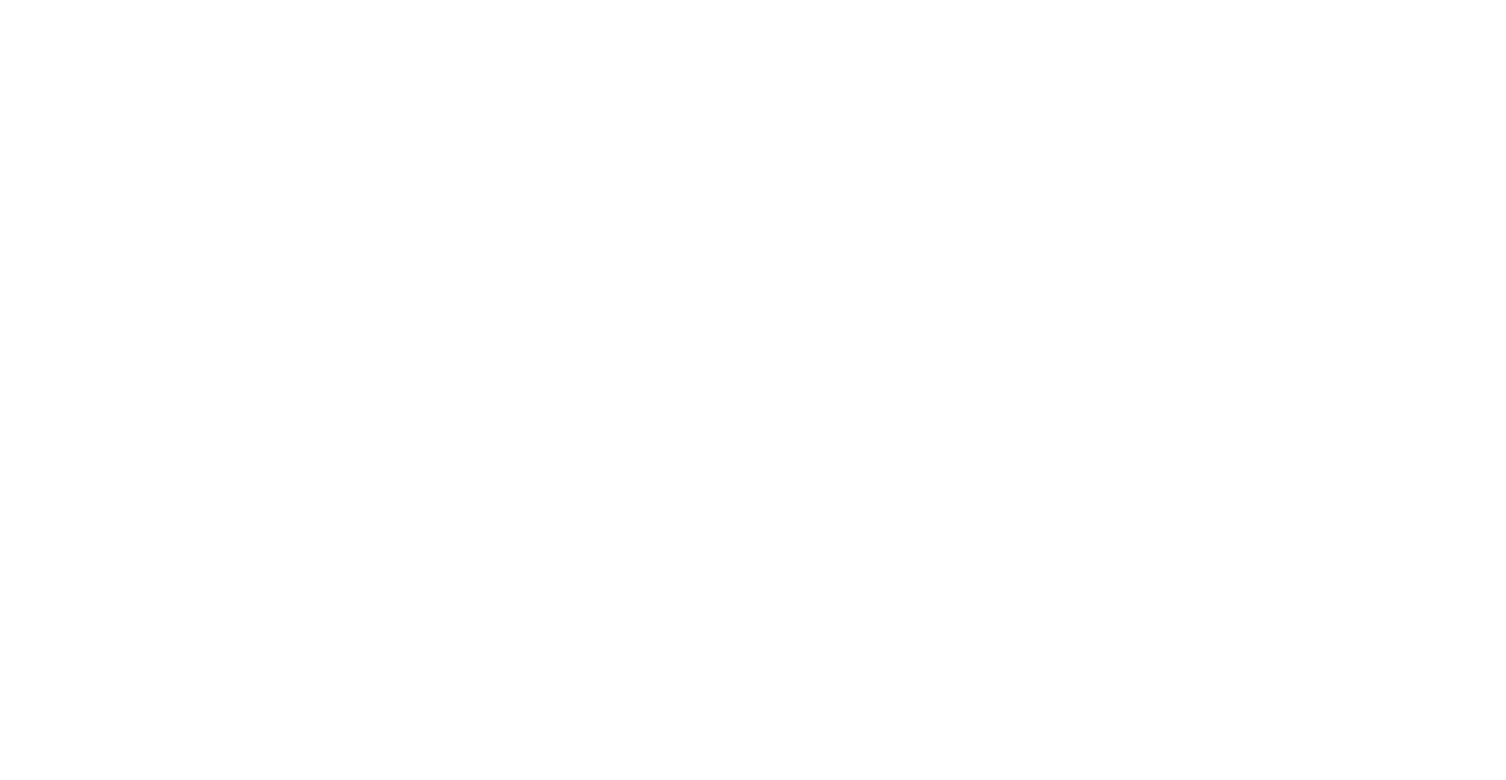
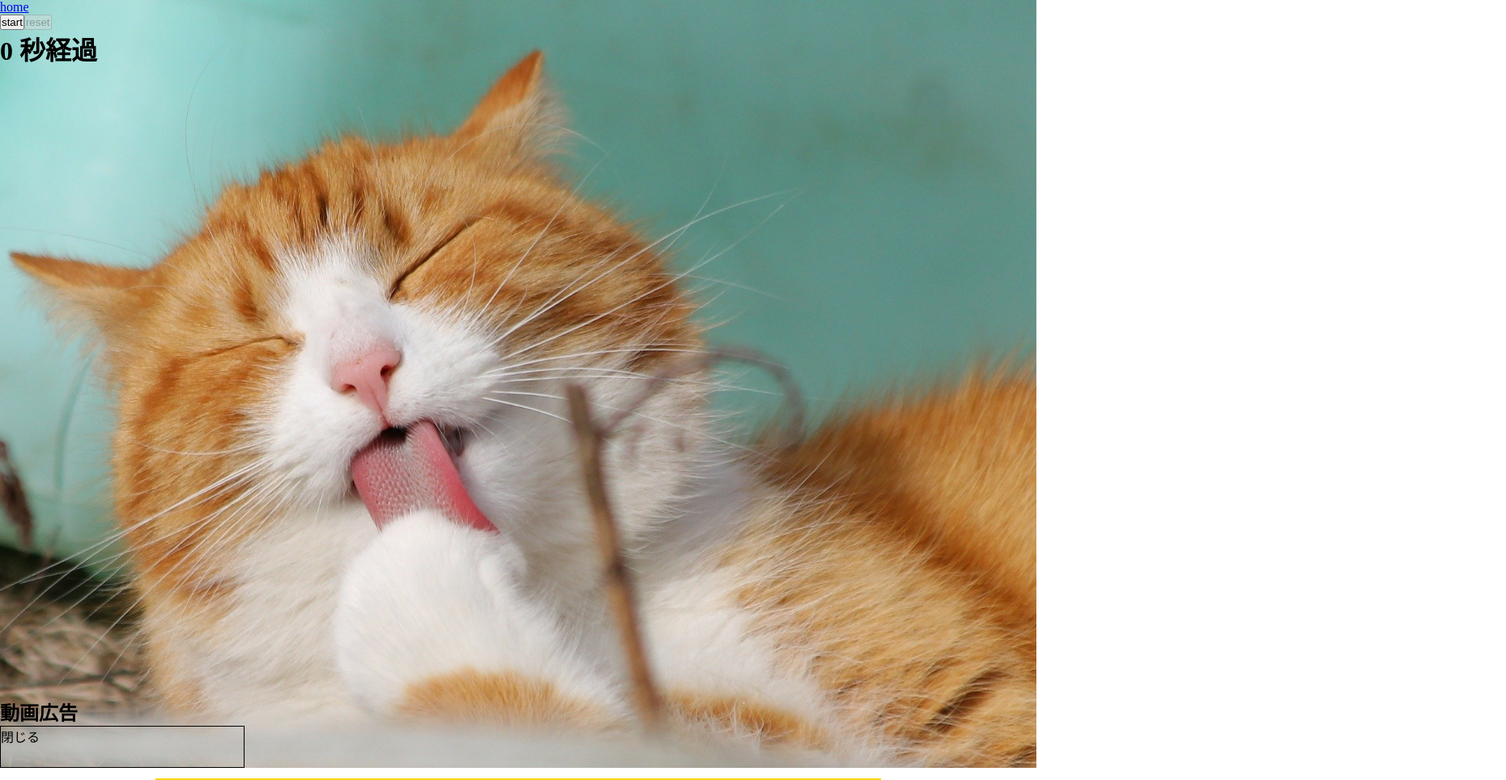
Before and after one commit to takeru-a/adburster, a Vue app in the folder app-adbuster/: page /game/start in a window 1280 px wide. Shown: the top 964 px of the page at 81% size, 1860 px wide, since content can reach past the window. Before the commit the page ends 800 px from the top, so only its background shows below. Built offline with nearby package versions, Linux system fonts and the light colour scheme; a web font is replaced by a local one.

Commit message:
add:ゲームのまとめ

```diff
--- a/app-adbuster/src/App.vue
+++ b/app-adbuster/src/App.vue
@@ -3,7 +3,15 @@
     <router-view />
   </div>
 </template>
-<style scoped>
+<style>
+* {
+  margin: 0;
+  padding: 0;
+}
+/* html,
+body {
+  height: 100%;
+} */
 #app {
   height: 100%;
 }
--- a/app-adbuster/src/components/Top/TopButton.vue
+++ b/app-adbuster/src/components/Top/TopButton.vue
@@ -5,7 +5,7 @@
     <br>
     <button @click="page" class="Bigbutton">{{way}}</button>
     <br>
-    <router-link class="router-link" to="/game/emerge">
+    <router-link class="router-link" to="/game/select">
           <button @click="page" class="Bigbutton">{{play}}</button>
     </router-link>
   </div>
--- a/app-adbuster/src/components/game/ExpandAd.vue
+++ b/app-adbuster/src/components/game/ExpandAd.vue
@@ -1,90 +1,99 @@
 <template>
   <div>
-      <img src="../../assets/imgs/cat.jpg" alt="back" class="back">
     <router-link to="/">home</router-link>
-    <br>
+    <br />
     <button @click="start()" v-bind:disabled="isPlaying">start</button>
     <button @click="reset()" v-bind:disabled="!isPlaying">reset</button>
-    <h1> {{ showtimer }} 秒経過</h1>
+    <h1>{{ showtimer }} 秒経過</h1>
     <span class="point1" id="point">
-    <img src="../../assets/imgs/1s.png" alt="1s"/>
+      <img src="../../assets/imgs/1s.png" alt="1s" />
     </span>
     <span class="point2" id="point10">
-    <img src="../../assets/imgs/10s.png" alt="1s"/>
+      <img src="../../assets/imgs/10s.png" alt="1s" />
     </span>
 
-    <h1 id="msg" class="msg"><img src="../../assets/imgs/clear.png" alt="clear"></h1>
+    <h1 id="msg" class="msg">
+      <img src="../../assets/imgs/clear.png" alt="clear" />
+    </h1>
 
     <div>
       <span id="area1" class="main1">
-    <img src="../../assets/imgs/Ad01.png" alt="ad-1" id="pc1" class="ad"  @click="touchAd()"/>
+        <img src="../../assets/imgs/Ad01.png" alt="ad-1" id="pc1" class="ad" @click="touchAd()" />
         <button id="b1" class="close" v-on:click="adclose('area1')">×</button>
       </span>
       <span id="area2" class="main2">
-    <img src="../../assets/imgs/Ad01.png" alt="ad-2"  id="pc2" class="ad" @click="touchAd()"/>
-    <button id="b2" class="close" v-on:click="adclose('area2')" v-on:mouseover="expand('b2','pc2')">×</button>
+        <img src="../../assets/imgs/Ad01.png" alt="ad-2" id="pc2" class="ad" @click="touchAd()" />
+        <button
+          id="b2"
+          class="close"
+          v-on:click="adclose('area2')"
+          v-on:mouseover="expand('b2','pc2')"
+        >×</button>
       </span>
       <span id="area3" class="main3">
-    <img src="../../assets/imgs/Ad01.png" alt="ad-3"  id="pc3" class="ad" @click="touchAd()"/>
+        <img src="../../assets/imgs/Ad01.png" alt="ad-3" id="pc3" class="ad" @click="touchAd()" />
         <button id="b3" class="close" v-on:click="adclose('area3')">×</button>
       </span>
     </div>
 
-    <img src="../../assets/imgs/face.png" alt="face" class="face" id="face" @click="touchFace()">
-    <Result v-bind:ad="adcnt" v-bind:face="facecnt" v-bind:time="showtimer" class="result" id='result'></Result>
-
+    <img src="../../assets/imgs/face.png" alt="face" class="face" id="face" @click="touchFace()" />
+    <Result
+      v-bind:ad="adcnt"
+      v-bind:face="facecnt"
+      v-bind:time="showtimer"
+      class="result"
+      id="result1"
+    ></Result>
   </div>
 </template>
 <script>
-import Result from "../Result"
+import Result from "../Result";
 
 export default {
-   name: 'expand',
+  name: "expand",
   components: {
-       Result,
+    Result
   },
-   data(){
-       return{
-            NUM : 3,
-            cnt : 0,
-            isPlaying : false,
-            time : 0,
-            timer:null,
-            facer:null,
-            adcnt:0,
-            facecnt:0,
+  data() {
+    return {
+      NUM: 3,
+      cnt: 0,
+      isPlaying: false,
+      time: 0,
+      timer: null,
+      facer: null,
+      adcnt: 0,
+      facecnt: 0
+    };
+  },
+  computed: {
+    showtimer() {
+      return Math.round(this.time * 100) / 100;
     }
   },
-   computed:{
-       showtimer(){
-           return (Math.round(this.time * 100)) / 100
+  methods: {
+    touchFace() {
+      var point = document.getElementById("point10");
+      point.style.visibility = "visible";
+      setTimeout(function() {
+        point.style.visibility = "hidden";
+      }, 500);
+      this.facecnt++;
+      this.time += 10;
     },
-
+    touchAd() {
+      this.adcnt++;
+      this.addtime();
+      var tag = document.getElementById("point");
+      tag.style.visibility = "visible";
+      setTimeout(function() {
+        tag.style.visibility = "hidden";
+      }, 500);
     },
-   methods: {
-       touchFace(){
-            var point = document.getElementById("point10");
-            point.style.visibility = 'visible'
-           setTimeout(function(){
-                point.style.visibility = 'hidden'
-           },500)
-           this.facecnt++;
-           this.time += 10
-       },
-       touchAd(){
-           this.adcnt++;
-           this.addtime()
-           var tag = document.getElementById("point");
-            tag.style.visibility = 'visible'
-           setTimeout(function(){
-                tag.style.visibility = 'hidden'
-           },500)
-
-       },
-       showFace(){
+    showFace() {
       this.facer = setInterval(() => {
         var tag = document.getElementById("face");
-               tag.style.visibility= 'visible'
+        tag.style.visibility = "visible";
         var x = 100;
         var y = 100;
         var r2 = Math.random();
@@ -93,68 +102,65 @@ export default {
         tag.style.left = r2 * y + "%";
       }, 1000);
     },
-       createEl(){
-
-       },
-       addtime(){
+    createEl() {},
+    addtime() {
       this.time++;
     },
-       countTime(){
-           this.time += 0.01
+    countTime() {
+      this.time += 0.01;
     },
-       reset(){
+    reset() {
       this.time = 0;
       this.cnt = 0;
-            this.isPlaying = false
-            let msg = document.getElementById('msg');
-            msg.style.visibility='hidden';
-            let result = document.getElementById('result');
-            result.style.visibility = 'hidden';
+      this.isPlaying = false;
+      let msg = document.getElementById("msg");
+      msg.style.visibility = "hidden";
+      let result = document.getElementById("result1");
+      result.style.visibility = "hidden";
     },
-       start(){
-            console.log('start!')
-            for(let i=1;i<=this.NUM;i++){
-                var area ="area"+ i
+    start() {
+      console.log("start!");
+      for (let i = 1; i <= this.NUM; i++) {
+        var area = "area" + i;
         var tag = document.getElementById(area);
-                tag.style.visibility = 'visible'
-                tag.style.display =''
+        tag.style.visibility = "visible";
+        tag.style.display = "";
       }
-            this.isPlaying = true
-            this.timer = setInterval(this.countTime,10)
-            this.showFace()
+      this.isPlaying = true;
+      this.timer = setInterval(this.countTime, 10);
+      this.showFace();
     },
-      check(){
-        if(this.NUM===this.cnt){
-            let msg = document.getElementById('msg');
-            msg.style.visibility = 'visible';
+    check() {
+      if (this.NUM === this.cnt) {
+        let msg = document.getElementById("msg");
+        msg.style.visibility = "visible";
         var tag = document.getElementById("face");
-            tag.style.visibility= 'hidden'
+        tag.style.visibility = "hidden";
         clearInterval(this.timer);
         clearInterval(this.facer);
-            let result = document.getElementById('result');
-            result.style.visibility = 'visible';
+        let result = document.getElementById("result1");
+        result.style.visibility = "visible";
       }
     },
-      adclose(area){
+    adclose(area) {
       let tag = document.getElementById(area);
-          tag.style.display='none';
+      tag.style.display = "none";
       this.cnt++;
       console.log(this.cnt);
       this.check();
     },
-      expand(btn, picture){
+    expand(btn, picture) {
       let button = document.getElementById(btn);
       let pc = document.getElementById(picture);
-          button.style.transform='translate(-20px,-20px)';
-          pc.style.transform="scale(1.5,1.5)";
+      button.style.transform = "translate(-20px,-20px)";
+      pc.style.transform = "scale(1.5,1.5)";
       setTimeout(function() {
-              button.style.transform='translate(0px,0px)';
-              pc.style.transform="scale(1,1)";
+        button.style.transform = "translate(0px,0px)";
+        pc.style.transform = "scale(1,1)";
       }, 500);
-      },
-   },
-
     }
+  }
+};
 </script>
 
 <style scoped>
@@ -163,39 +169,36 @@ export default {
   width: 100%;
   height: auto;
 }
-        .main1{
-            position:relative;
-            top:30px; left:0px;
+.main1 {
+  position: relative;
+  top: 30px;
+  left: 0px;
   visibility: hidden;
-
 }
 
-        .main2{
-            position:relative;
-            top:30px; left:300px;
+.main2 {
+  position: relative;
+  top: 30px;
+  left: 300px;
   visibility: hidden;
 }
-        .main3{
-            position:relative;
-            top:30px; left:600px;
+.main3 {
+  position: relative;
+  top: 30px;
+  left: 600px;
   visibility: hidden;
-
 }
 
-
-        .ad{
+.ad {
   width: 420px;
   height: auto;
-
 }
-        .ad:hover{
-            transform:scale(1.3,1.3);
+.ad:hover {
+  transform: scale(1.3, 1.3);
   /*width: 250px;
             height: auto;*/
-
-
 }
-        .close{
+.close {
   font-size: 100%;
   font-weight: bold;
   border: 1px solid rgb(15, 14, 14);
@@ -205,45 +208,49 @@ export default {
   align-items: right;
   border-radius: 100%;
   width: 1.3em;
-            line-height: 1.0em;
+  line-height: 1em;
   cursor: pointer;
-            transition: .2s;
-            position:absolute;
+  transition: 0.2s;
+  position: absolute;
   left: 0px;
   top: -220px;
   margin: 0;
 }
 
-        .close:hover{
+.close:hover {
   background: #333;
   border-color: #333;
-            color: #FFF;
-            transform: translate(-20px,-20px);
+  color: #fff;
+  transform: translate(-20px, -20px);
 }
 
-        .point1{
+.point1 {
   visibility: hidden;
   width: 250px;
   height: auto;
-             position:absolute;
-             top:55px; left:300px;
+  position: absolute;
+  top: 55px;
+  left: 300px;
 }
-        .point2{
+.point2 {
   visibility: hidden;
   width: 250px;
   height: auto;
-             position:absolute;
-             top:35px; left:300px;
+  position: absolute;
+  top: 35px;
+  left: 300px;
 }
-        .msg{
-           position:absolute;
+.msg {
+  position: absolute;
   visibility: hidden;
-            top:200px; left:750px;
-            transform:scale(1.5,1.5);
+  top: 200px;
+  left: 750px;
+  transform: scale(1.5, 1.5);
 }
-        .face{
-            position:absolute;
-            top:200px; left:750px;
+.face {
+  position: absolute;
+  top: 200px;
+  left: 750px;
   visibility: hidden;
   width: 250px;
   height: auto;
@@ -255,9 +262,11 @@ export default {
   z-index: -1;
   width: 100%;
 }
-        .result{
-            position:absolute;
-            top:350px; left:560px;
+.result {
+  /* position:absolute; */
+  position: relative;
+  top: 350px;
+  left: 560px;
   visibility: hidden;
 }
 </style>
--- a/app-adbuster/src/components/game/MovieAd.vue
+++ b/app-adbuster/src/components/game/MovieAd.vue
@@ -3,7 +3,7 @@
     <h2>動画広告</h2>
     <div id="ad">
       <div id="PassageArea">{{ timerCount }}</div>
-      <div @click="btnClick" id="result"></div>
+      <div @click="btnClick" id="rs"></div>
     </div>
   </div>
 </template>
@@ -30,7 +30,7 @@ export default {
           }, 1000);
         } else {
           document.getElementById("PassageArea").innerHTML = "";
-          document.getElementById("result").innerHTML = "閉じる";
+          document.getElementById("rs").innerHTML = "閉じる";
         }
       },
       immediate: true
--- /dev/null
+++ b/app-adbuster/src/pages/game/game-select/index.vue
@@ -0,0 +1,5 @@
+<template>
+  <div>
+    <router-link to="/game/start">ゲームスタート</router-link>
+  </div>
+</template>
--- /dev/null
+++ b/app-adbuster/src/pages/game/game-start/index.vue
@@ -0,0 +1,36 @@
+<template>
+  <div class="game">
+    <EmergeAd></EmergeAd>
+    <ExpandAd></ExpandAd>
+    <SlideAd></SlideAd>
+    <MovieAd></MovieAd>
+  </div>
+</template>
+<script>
+import EmergeAd from "../../../components/game/EmergeAd";
+import ExpandAd from "../../../components/game/ExpandAd";
+import MovieAd from "../../../components/game/MovieAd";
+import SlideAd from "../../../components/game/SlideAd";
+
+export default {
+  components: {
+    EmergeAd,
+    ExpandAd,
+    MovieAd,
+    SlideAd
+  },
+  data() {
+    return {};
+  },
+  methods: {}
+};
+</script>
+<style>
+.game {
+  background-image: url("../../../assets/imgs/cat.jpg");
+  background-repeat: no-repeat;
+  background-size: cover;
+  background-position: center;
+  height: 100%;
+}
+</style>
--- a/app-adbuster/src/router/index.js
+++ b/app-adbuster/src/router/index.js
@@ -21,6 +21,18 @@ export default new Router({
       name: 'usage',
       component: ()=>
         import(/* webpackChunkName: "top" */"../pages/usage")
+    },
+    {
+      path: '/game/select',
+      name: 'game-selct',
+      component: ()=>
+        import(/* webpackChunkName: "top" */"../pages/game/game-select")
+    },
+    {
+      path: '/game/start',
+      name: 'game-start',
+      component: ()=>
+        import(/* webpackChunkName: "top" */"../pages/game/game-start")
     },
     {
       path: '/game/slide',
```
Lines whose indentation alone changed are shown as unchanged.
